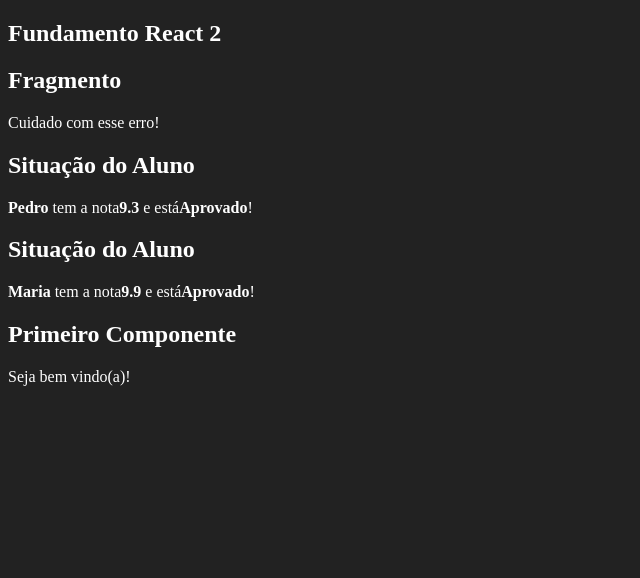
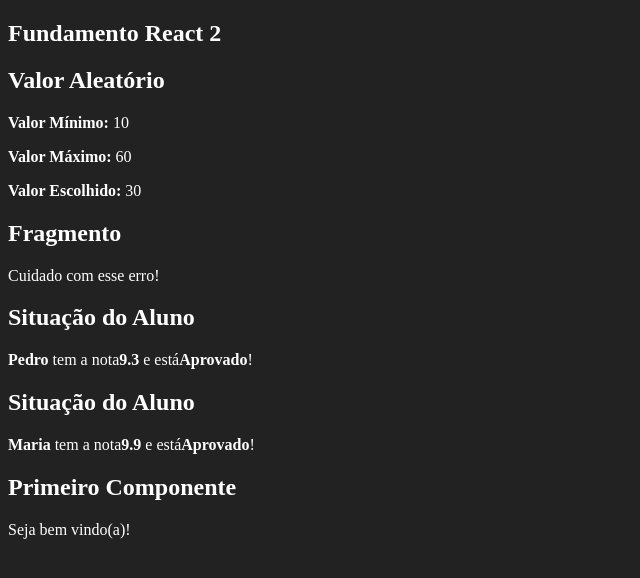
Before and after one commit to mtmjr92/react-curso-cod3r, a React (Create React App) app in the folder curso-react/fundamentos-react/: page / in a window 1280 px wide. Shown: the top 578 px of the page, without its empty margins (0-640 px from the left). Built offline with nearby package versions, Linux system fonts and the light colour scheme.

Commit message:
desafio aleatorio

```diff
--- a/curso-react/fundamentos-react/src/App.jsx
+++ b/curso-react/fundamentos-react/src/App.jsx
@@ -2,13 +2,14 @@
 import Primeiro from "./components/basicos/Primeiro";
 import ComParametro from "./components/basicos/ComParametro";
 import Fragmento from "./components/basicos/Fragmento";
+import Aleatorio from "./components/basicos/Aleatorio";
 
 export default (props) => {
   return (
     <div>
       <h2>Fundamento React 2</h2>
+      <Aleatorio min={10} max={60} />
       <Fragmento />
-
       <ComParametro
         titulo="Situação do Aluno"
         aluno="Pedro"
--- /dev/null
+++ b/curso-react/fundamentos-react/src/components/basicos/Aleatorio.jsx
@@ -0,0 +1,21 @@
+import React from "react";
+
+export default (props) => {
+  const { min, max } = props; // destructuring assignment
+  const aleatorio = parseInt(Math.random() * (max - min)) + min;
+
+  return (
+    <div>
+      <h2>Valor Aleatório</h2>
+      <p>
+        <strong>Valor Mínimo: </strong> {min}
+      </p>
+      <p>
+        <strong>Valor Máximo: </strong> {max}
+      </p>
+      <p>
+        <strong>Valor Escolhido: </strong> {aleatorio}
+      </p>
+    </div>
+  );
+};
```
